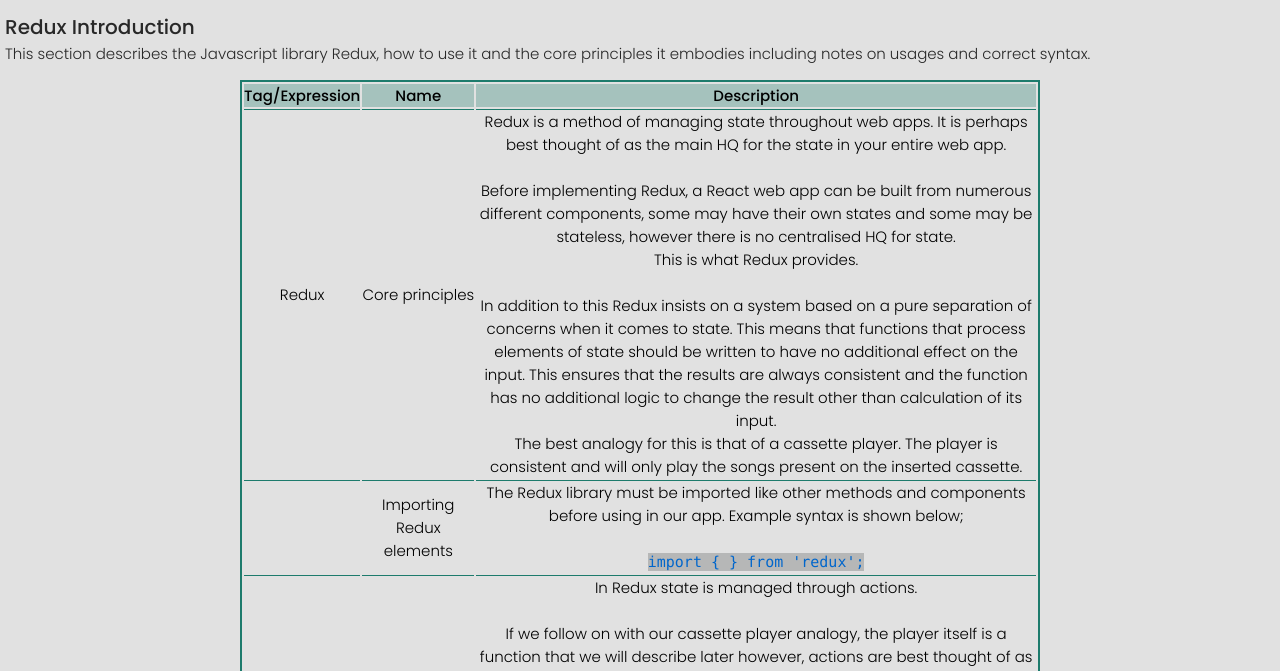
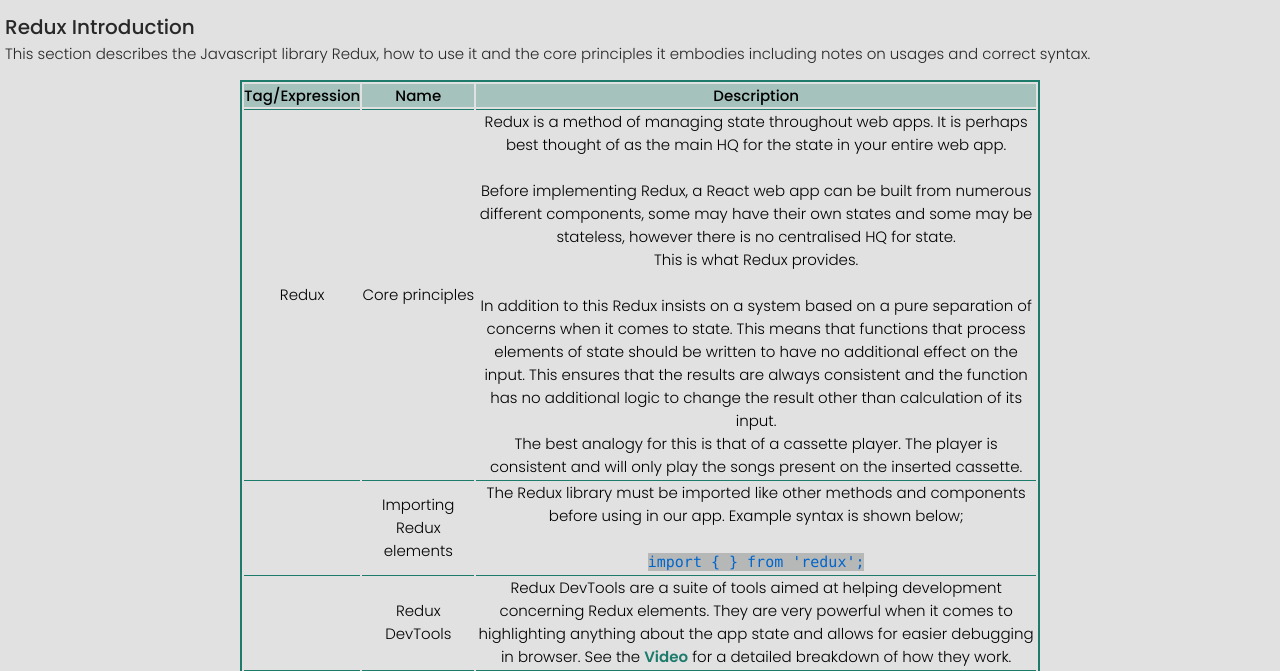
Before and after one commit to ther4tm/Coding-Cheat-Sheet, a plain HTML site: page reduxcheatsheet.html in a window 1280 px wide. Shown: the part 129-800 px from the top of the page. Drawn offline with Linux system fonts and the light colour scheme.

Commit message:
Redux devtools vid link added

```diff
--- a/reduxcheatsheet.html
+++ b/reduxcheatsheet.html
@@ -46,6 +46,11 @@
                             <td></td>
                             <td>Importing Redux elements</td>
                             <td>The Redux library must be imported like other methods and components before using in our app. Example syntax is shown below;<br/><br/><span class="attribute">import {  } from 'redux';</span></td>
+                        </tr>
+                        <tr>
+                            <td></td>
+                            <td>Redux DevTools</td>
+                            <td>Redux DevTools are a suite of tools aimed at helping development concerning Redux elements. They are very powerful when it comes to highlighting anything about the app state and allows for easier debugging in browser. See the <a href="https://www.youtube.com/watch?v=BYpuigD01Ew" target="_blank">Video</a> for a detailed breakdown of how they work.</td>
                         </tr>
                         <tr>
                             <td><span class="attribute">action</span></td>
```
